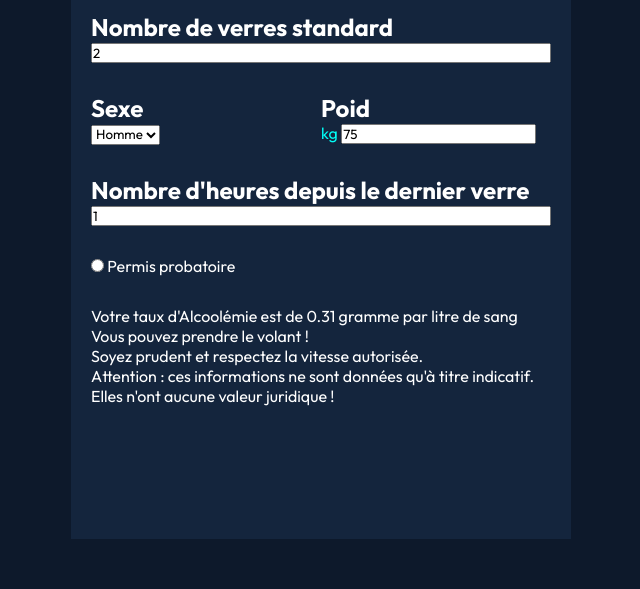
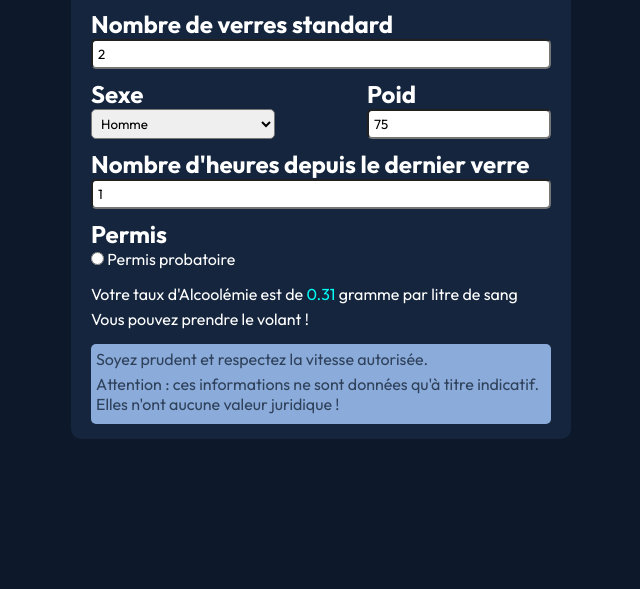
Before and after one commit to leo-jcq/outil-calcul-alcoolemie, a plain HTML site: page index.html in a window 1280 px wide. Shown: the part 211-800 px from the top of the page, without its empty margins (319-959 px from the left). Drawn offline with Linux system fonts and the light colour scheme.

Commit message:
Finish the formatting

```diff
--- a/index.html
+++ b/index.html
@@ -30,10 +30,7 @@
 
             <div id="poid">
                 <h2>Poid</h2>
-                <div class="inputgroup">
-                    <span>kg</span>
-                    <input type="number" value="75">
-                </div>
+                <input type="number" value="75">
             </div>
         </div>
 
@@ -43,6 +40,7 @@
         </div>
 
         <div id="permis">
+            <h2>Permis</h2>
             <div>
                 <input type="radio" name="permis" id="typePermis" onclick="decocherRadio(this)">
                 <label for="permis">Permis probatoire</label>
@@ -50,12 +48,15 @@
         </div>
 
         <div id="resultat">
-            <p id="taux">Votre taux d'Alcoolémie est de 0.31 gramme par litre de sang</p>
+            <p id="taux">Votre taux d'Alcoolémie est de <b>0.31</b> gramme par litre de sang</p>
             <p id="boolean">Vous pouvez prendre le volant !</p>
-            <p>Soyez prudent et respectez la vitesse autorisée.</p>
-            <p id="indication">
-                Attention : ces informations ne sont données qu'à titre indicatif. Elles n'ont aucune valeur juridique !
-            </p>
+            <div id="indications">
+                <p>Soyez prudent et respectez la vitesse autorisée.</p>
+                <p>
+                    Attention : ces informations ne sont données qu'à titre indicatif. Elles n'ont aucune valeur
+                    juridique !
+                </p>
+            </div>
         </div>
 
     </div>
--- a/style.css
+++ b/style.css
@@ -37,7 +37,7 @@ body {
     background: var(--cardBG);
 
     width: 500px;
-    height: 700px;
+    height: 500px;
 
     padding: 20px;
 
@@ -46,12 +46,13 @@ body {
     justify-content: center;
     align-items: center;
 
+    border-radius: 10px;
 }
 
 #card>div {
     width: 100%;
 
-    margin-bottom: 30px;
+    margin-bottom: 10px;
 }
 
 #nbVerres input,
@@ -61,11 +62,24 @@ body {
 
 #side {
     display: flex;
+    justify-content: space-between;
 }
 
 #side>div {
-    width: 50%;
+    width: 40%;
 }
+
+input[type="number"],
+select {
+    height: 30px;
+    width: 100%;
+
+    padding: 5px;
+
+    border-radius: 5px;
+}
+
+
 
 h1,
 h2,
@@ -74,10 +88,33 @@ label {
     color: white;
 }
 
-span {
+h1 {
+    margin-bottom: 25px;
+}
+
+#resultat {
+    margin-top: 5px;
+    margin-bottom: 0;
+}
+
+#resultat p {
+    margin-bottom: 5px;
+}
+
+b {
+    font-weight: 400;
     color: var(--cyan);
 }
 
-h1 {
-    margin-bottom: 30px;
+#indications {
+    margin-top: 15px;
+    padding: 5px;
+
+    border-radius: 5px;
+
+    background: var(--soft-blue);
 }
+
+#indications p {
+    color: var(--line);
+}
```
Also changed, not shown: img/logo-32x32.png (renamed from img/logo-32x32.png.png).
